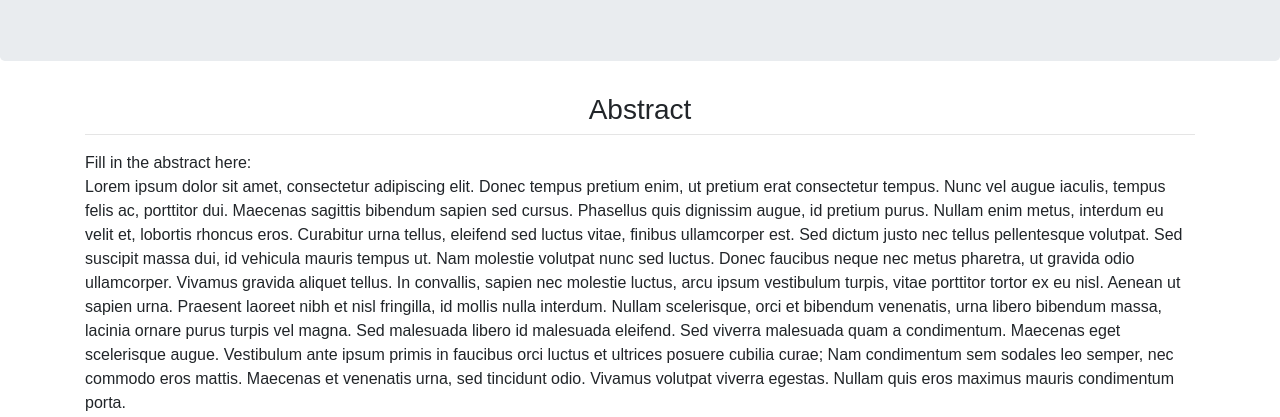
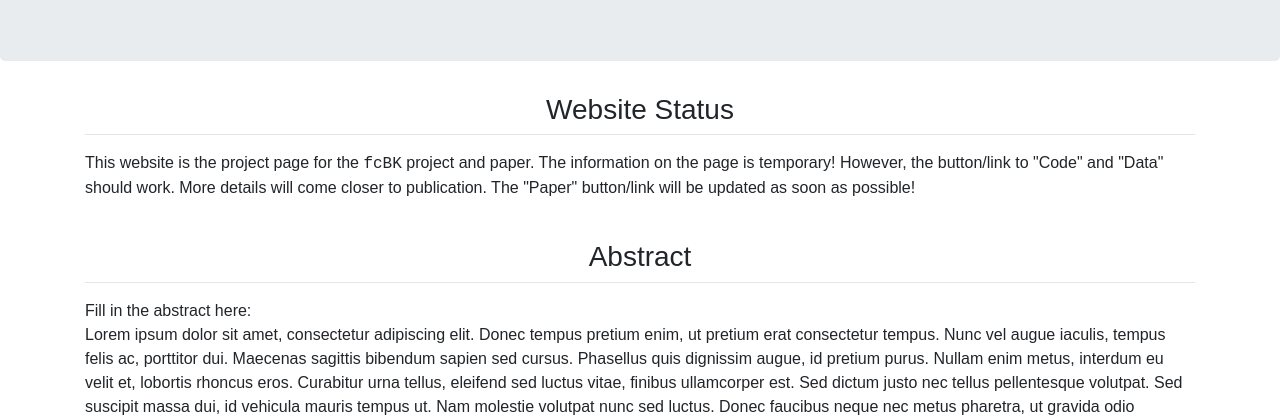
Before and after one commit to fcBK-maxflow/fcBK-maxflow.github.io, a plain HTML site: page index.html in a window 1280 px wide. Shown: the part 391-808 px from the top of the page. Drawn offline with nearby package versions, Linux system fonts and the light colour scheme.

Commit message:
Inserted website status if people find this page before publication

```diff
--- a/index.html
+++ b/index.html
@@ -48,6 +48,20 @@
       </div>
     </div>
   </section>
+
+  <!-- website status -->
+  <section>
+    <div class="container">
+      <div class="row">
+        <div class="col-12 text-center">
+          <h3>Website Status</h3>
+            <hr style="margin-top:0px">
+              <p class="text-left"> This website is the project page for the <tt>fcBK</tt> project and paper. The information on the page is temporary! However, the button/link to "Code" and "Data" should work. More details will come closer to publication. The "Paper" button/link will be updated as soon as possible! </p>
+        </div>
+      </div>
+    </div>
+  </section>
+  <br>
 
 
   <!-- abstract -->
@@ -104,7 +118,7 @@
           <hr style="margin-top:0px">
             <pre style="background-color: #e9eeef;padding: 1.25em 1.5em"><code>@inproceedings{?????????????,
   title={Fast and Compact Graph Cuts for the Boykov-Kolmogorov Algorithm},
-  author={Mikkelstrup, Christian Møller and Bille, Philip and Gørtz, Inge Li and Dahl, Anders B. and Dahl, Vedrana A.},
+  author={Mikkelstrup, Christian M{\o}ller and Bille, Philip and G{\o}rtz, Inge Li and Dahl, Anders Bjorholm and Dahl, Vedrana Andersen},
   booktitle={???????},
   year={???????}
 }</code></pre>
```
